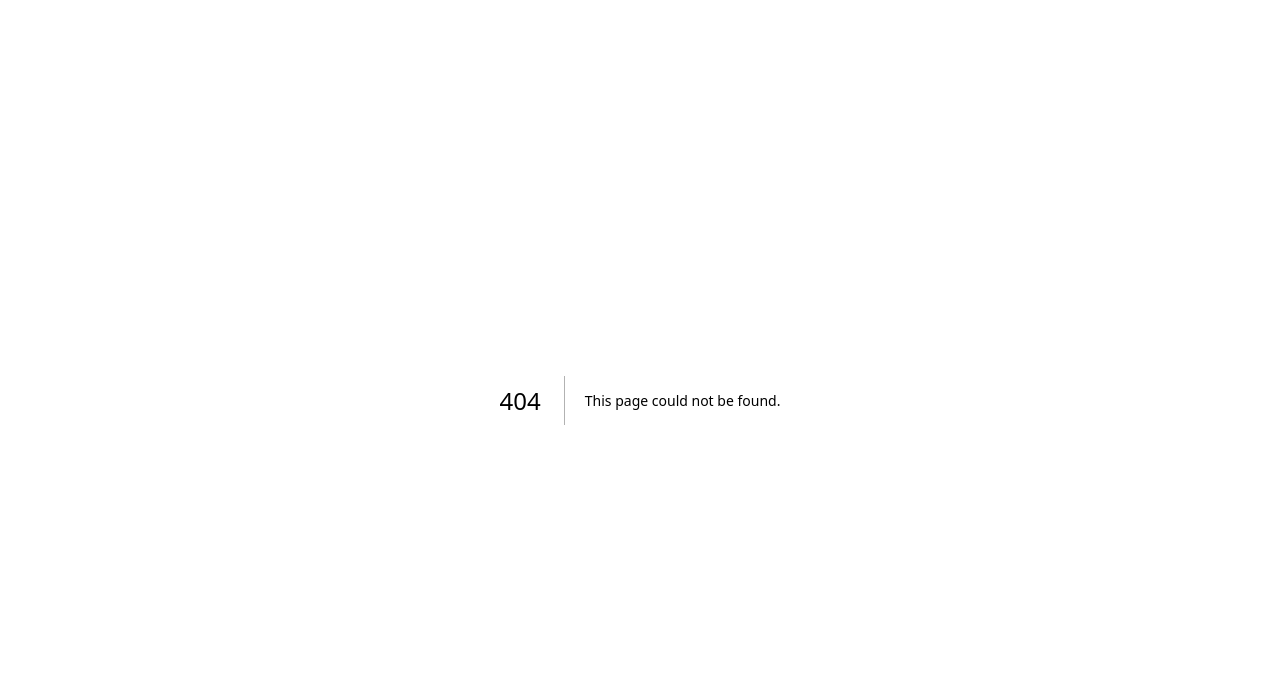
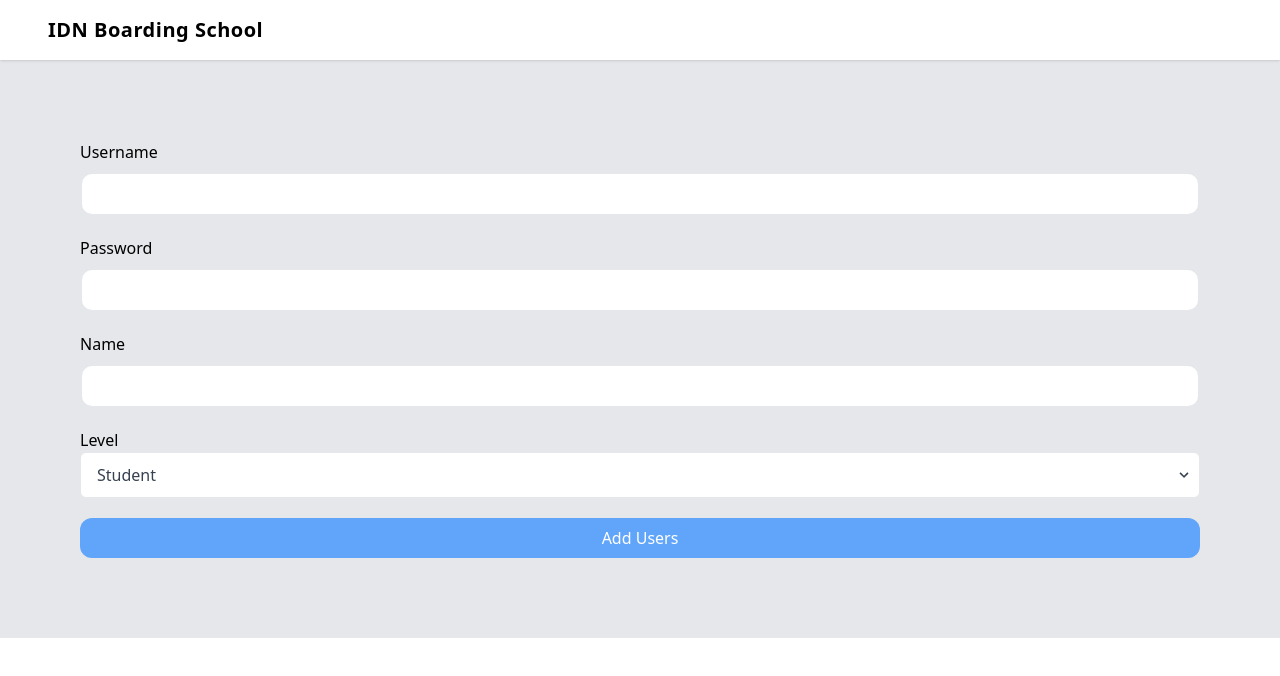
Before and after one commit to Gittaarraa/lms-next, a Next.js app: page /users/new in a window 1280 px wide. Before the commit this address had no page. Shown: the top 676 px of the page. Built offline with nearby package versions, Linux system fonts and the light colour scheme.

Commit message:
add more

```diff
--- a/pages/classes/index.tsx
+++ b/pages/classes/index.tsx
@@ -3,7 +3,7 @@ import { Navbar } from "../components/navbar";
 
 export default function Classes() {
   return (
-    <div className="w-full h-full bg-gray-200">
+    <div className="w-full h-full bg-gray-100">
       <Navbar />
       <div className="mx-14 mt-5 pb-10">
         <div className="flex space-between font-bold">
--- a/pages/components/navbar.tsx
+++ b/pages/components/navbar.tsx
@@ -3,31 +3,30 @@ import Link from "next/link";
 import { useRouter } from "next/router";
 import React, { useState } from "react";
 
-export const SidebarMenu = (props:any) => {
+export const SidebarMenu = (props: any) => {
   const hoverBtn = "hover:bg-slate-600 hover:text-white duration-300 text-slate-600 py-2 px-6 rounded-r-full mt-2";
-  const router = useRouter()
+  const router = useRouter();
 
   const Logout = async () => {
     try {
-      await axios.delete('/api/auth/logout');
-      router.push(String(router.query.to||"/"))
+      await axios.delete("/api/auth/logout");
+      router.push(String(router.query.to || "/"));
     } catch (error) {
       console.log(error);
     }
   };
   return (
-
     <div className={`${props.isOpen ? "translate-x-0 duration-300" : "-translate-x-96 duration-500"} bg-white w-full sm:w-3/12 h-full fixed z-50 top-0 shadow-lg`}>
       <div className="flex flex-col font-semibold pr-4 py-4">
-        <span className={`cursor-pointer ${hoverBtn}`}>
-          <Link href="/">Home</Link>
-        </span>
-        <span className={`cursor-pointer ${hoverBtn}`}>
-          <Link href="/users">Users</Link>
-        </span>
-        <span className={`cursor-pointer ${hoverBtn}`}>
-          <Link href="/classes">Class</Link>
-        </span>
+        <Link href="/" className={`cursor-pointer ${hoverBtn}`}>
+          Home
+        </Link>
+        <Link href="/users" className={`cursor-pointer ${hoverBtn}`}>
+          Users
+        </Link>
+        <Link href="/classes" className={`cursor-pointer ${hoverBtn}`}>
+          Class
+        </Link>
         <span className={`cursor-pointer ${hoverBtn}`} onClick={Logout}>
           Logout
         </span>
@@ -36,8 +35,8 @@ export const SidebarMenu = (props:any) => {
   );
 };
 
-export const Navbar = () =>{
-  const [isOpen, setIsOpen] = useState(false)
+export const Navbar = () => {
+  const [isOpen, setIsOpen] = useState(false);
   return (
     <div className="w-full shadow z-50">
       <div className="flex flex-row w-full p-4 bg-white">
@@ -48,5 +47,5 @@ export const Navbar = () =>{
       <SidebarMenu isOpen={isOpen} />
       {isOpen && <div className="w-full h-full opacity-40 z-40 fixed duration-300 top-0" onClick={() => setIsOpen(!isOpen)} />}
     </div>
-  )
-}
+  );
+};
--- a/pages/users/index.tsx
+++ b/pages/users/index.tsx
@@ -1,12 +1,38 @@
-import React from "react";
+import React, { useEffect, useState } from "react";
 import { Navbar } from "../components/navbar";
+import axios from "axios";
+import { User } from "@prisma/client";
+import { prisma } from "@/utils/prismaConnect";
 
-export default function Users() {
+export default function Users({ users }: { users: User[] }) {
+  const [usernames, setUsernames] = useState("");
+  const [showModal, setShowModal] = useState(false);
+  const [name, setName] = useState("");
+  const [userId, setUserId] = useState(2);
+
+  const handleChange = async () => {
+    await axios
+      .put(`/api/users/2`, {
+        username: usernames,
+        name: name,
+      })
+      .then((res) => console.log(res))
+      .catch((err) => console.log(err));
+  };
+  const handleDelete = async () => {
+    await axios
+      .delete(`/api/users/${users}`)
+      .then((res) => console.log(res))
+      .catch((err) => console.log(err));
+  };
   return (
     <div className="w-full bg-gray-200">
       <Navbar />
       <div className="py-10 px-20 h-screen">
-        <button className="px-3 rounded-md mb-3 hover:bg-white duration-200 font-bold">New Users</button>
+        <button className="flex hover:bg-white bg-white hover:shadow-md px-4 py-2 rounded mr-4 mb-4">
+          <img src="/icons/plus.svg" className="w-5 mr-2" />
+          <p>Add Users</p>
+        </button>
         <div className=" border rounded-3xl bg-white h-4/6 py-4">
           <table className="table-auto w-full ">
             <thead>
@@ -14,23 +40,81 @@ export default function Users() {
                 <th>Name</th>
                 <th>Email</th>
                 <th>Role</th>
-                <th>Action</th>
+                <th>users</th>
               </tr>
             </thead>
             <tbody>
-              <tr className="text-center">
-                <td>Sugiono</td>
-                <td>Sugiono anjing memek asu</td>
-                <td>Sugiono</td>
-                <td>
-                  <button className="bg-green-400 px-2 rounded-md text-bold">Edit</button>
-                  <button className="bg-red-400 px-2 rounded-md text-bold">Remove</button>
-                </td>
-              </tr>
+              {users.map((e) => {
+                return (
+                  <tr className="text-center" key={e.id}>
+                    <td>{e.username}</td>
+                    <td>{e.name}</td>
+                    <td>{e.level}</td>
+                    <td>
+                      <button className="bg-green-400 px-2 rounded-md text-bold mt-2 mr-2" onClick={() => setShowModal(true)}>
+                        Edit
+                      </button>
+                      <button className="bg-red-400 px-2 rounded-md text-bold mr-2" onClick={handleDelete}>Remove</button>
+                    </td>
+                  </tr>
+                );
+              })}
             </tbody>
           </table>
         </div>
       </div>
+      {showModal ? (
+        <>
+          <div className="justify-center items-center flex overflow-x-hidden overflow-y-auto fixed inset-0 z-50 outline-none focus:outline-none">
+            <div className="relative w-auto my-6 mx-auto max-w-3xl">
+              {/*content*/}
+              <div className="border-0 rounded-lg shadow-lg relative flex flex-col w-full bg-white outline-none focus:outline-none">
+                {/*body*/}
+                <form onSubmit={handleChange}>
+                  <div className="relative p-6 flex-auto">
+                    <div className="flex flex-col">
+                      <label>Username</label>
+                      <input type="text" className="rounded-xl px-4 py-2 w-72 mt-2 border-2 bg-white" value={usernames} onChange={(e) => setUsernames(e.target.value)} />
+                    </div>
+                    <div className="mt-5 flex flex-col">
+                      <label>Name</label>
+                      <input type="text" className="rounded-xl px-4 p-2 mt-2 border-2 bg-white" value={name} onChange={(e) => setName(e.target.value)} />
+                    </div>
+                  </div>
+                  {/*footer*/}
+                  <div className="flex items-center justify-end p-6 border-t border-solid border-slate-200 rounded-b">
+                    <button
+                      className="text-red-500 background-transparent font-bold uppercase px-6 py-2 text-sm outline-none focus:outline-none mr-1 mb-1 ease-linear transition-all duration-150"
+                      type="button"
+                      onClick={() => setShowModal(false)}
+                    >
+                      Close
+                    </button>
+                    <button
+                      className="bg-emerald-500 text-white active:bg-emerald-600 font-bold uppercase text-sm px-6 py-3 rounded shadow hover:shadow-lg outline-none focus:outline-none mr-1 mb-1 ease-linear transition-all duration-150"
+                      onClick={() => setShowModal(false)}
+                    >
+                      Save Changes
+                    </button>
+                  </div>
+                </form>
+              </div>
+            </div>
+          </div>
+          <div className="opacity-25 fixed inset-0 z-40 bg-black"></div>
+        </>
+      ) : null}
+
+
     </div>
   );
 }
+
+export async function getServerSideProps() {
+  const users = await prisma.user.findMany();
+  return {
+    props: {
+      users: JSON.parse(JSON.stringify(users)),
+    }, // will be passed to the page component as props
+  };
+}
--- /dev/null
+++ b/pages/users/new.tsx
@@ -0,0 +1,66 @@
+import React, { useEffect, useState } from "react";
+import { Navbar } from "../components/navbar";
+import axios from "axios";
+
+function New() {
+  const [username, setUsername] = useState("");
+  const [password, setPassword] = useState("");
+  const [name, setName] = useState("");
+  const [level, setLevel] = useState("");
+
+  const handleNewUser = async () => {
+    await axios
+      .post("/api/users/", {
+        username: username,
+        password: password,
+        level: level,
+        name: name,
+      })
+      .then((res) => console.log(res))
+      .catch((err) => console.log(err));
+  };
+
+  return (
+    <div className="w-full h-full bg-gray-200">
+      <Navbar />
+      <form className="p-20" onSubmit={handleNewUser}>
+        <div className="flex flex-col">
+          <label>Username</label>
+          <input type="text" className="rounded-xl px-4 py-2 mt-2 border-2 bg-white" value={username} onChange={(e) => setUsername(e.target.value)} />
+        </div>
+        <div className="mt-5 flex flex-col">
+          <label>Password</label>
+          <input type="password" className="rounded-xl px-4 p-2 mt-2 border-2 bg-white" value={password} onChange={(e) => setPassword(e.target.value)} />
+        </div>
+        <div className="mt-5 flex flex-col">
+          <label>Name</label>
+          <input type="text" className="rounded-xl px-4 p-2 mt-2 border-2 bg-white" value={name} onChange={(e) => setName(e.target.value)} />
+        </div>
+        <div className="mt-5 flex flex-col">
+          <label>Level</label>
+
+
+          <div className="relative">
+
+            <select className="block appearance-none w-full bg-white border border-gray-200 text-gray-700 py-3 px-4 pr-8 rounded-md leading-tight focus:outline-none focus:bg-white focus:border-gray-500" id="grid-state" onChange={(e) => setLevel(e.target.value)} defaultValue={'STUDENT'}>
+              <option value={'ADMIN'}>Admin</option>
+              <option value={'TEACHER'}>Teacher</option>
+              <option value={'STUDENT'}>Student</option>
+            </select>
+
+            <div className="pointer-events-none absolute inset-y-0 right-0 flex items-center px-2 text-gray-700">
+              <svg className="fill-current h-4 w-4" xmlns="http://www.w3.org/2000/svg" viewBox="0 0 20 20">
+                <path d="M9.293 12.95l.707.707L15.657 8l-1.414-1.414L10 10.828 5.757 6.586 4.343 8z" />
+              </svg>
+            </div>
+          </div>
+        </div>
+        <button className="w-full mt-5 bg-blue-400 py-2 rounded-xl text-white font-medium" type="submit">
+          Add Users
+        </button>
+      </form>
+    </div>
+  );
+}
+
+export default New;
```
Lines whose indentation alone changed are shown as unchanged.
